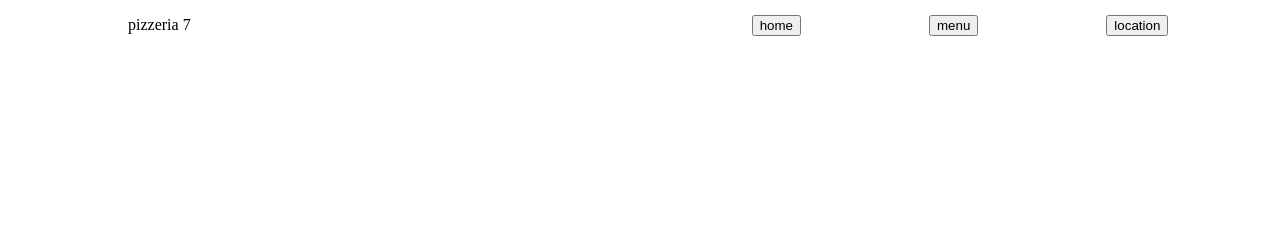
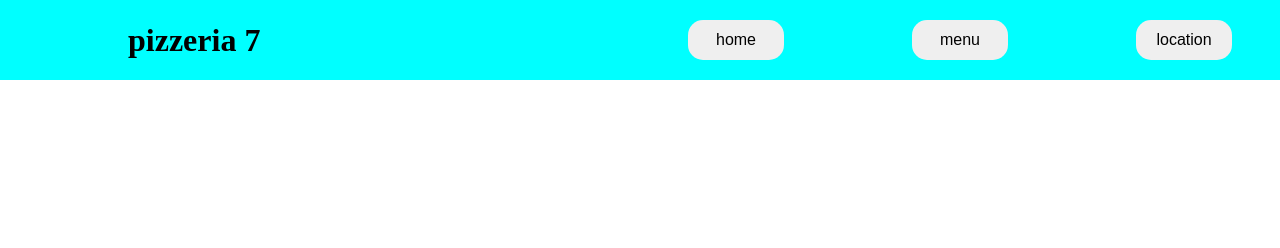
Before and after one commit to AdishtJaglan/restaurant-page, a website built with webpack: page src/index.html in a window 1280 px wide. Shown: the top 248 px of the page. Built offline with nearby package versions, Linux system fonts and the light colour scheme.

Commit message:
navbar styles added

```diff
--- a/src/style.css
+++ b/src/style.css
@@ -16,11 +16,13 @@ body {
 
 header {
     width: 100%;
-    height: 100%;
+    height: 10vh;
 
     display: flex;
     justify-content: space-between;
     align-items: center;
+
+    background-color: aqua;
 }
 
 nav {
@@ -36,6 +38,20 @@ nav {
 
 header p {
     margin-left: 10%;
+
+    font-size: 32px;
+    font-weight: 700;
+}
+
+nav button {
+    border: none;
+    border-radius: 15px;
+
+    padding: 8px;
+    width: 15%;
+    height: 50%;
+
+    font-size: 16px;
 }
 
 /* home page */
```
